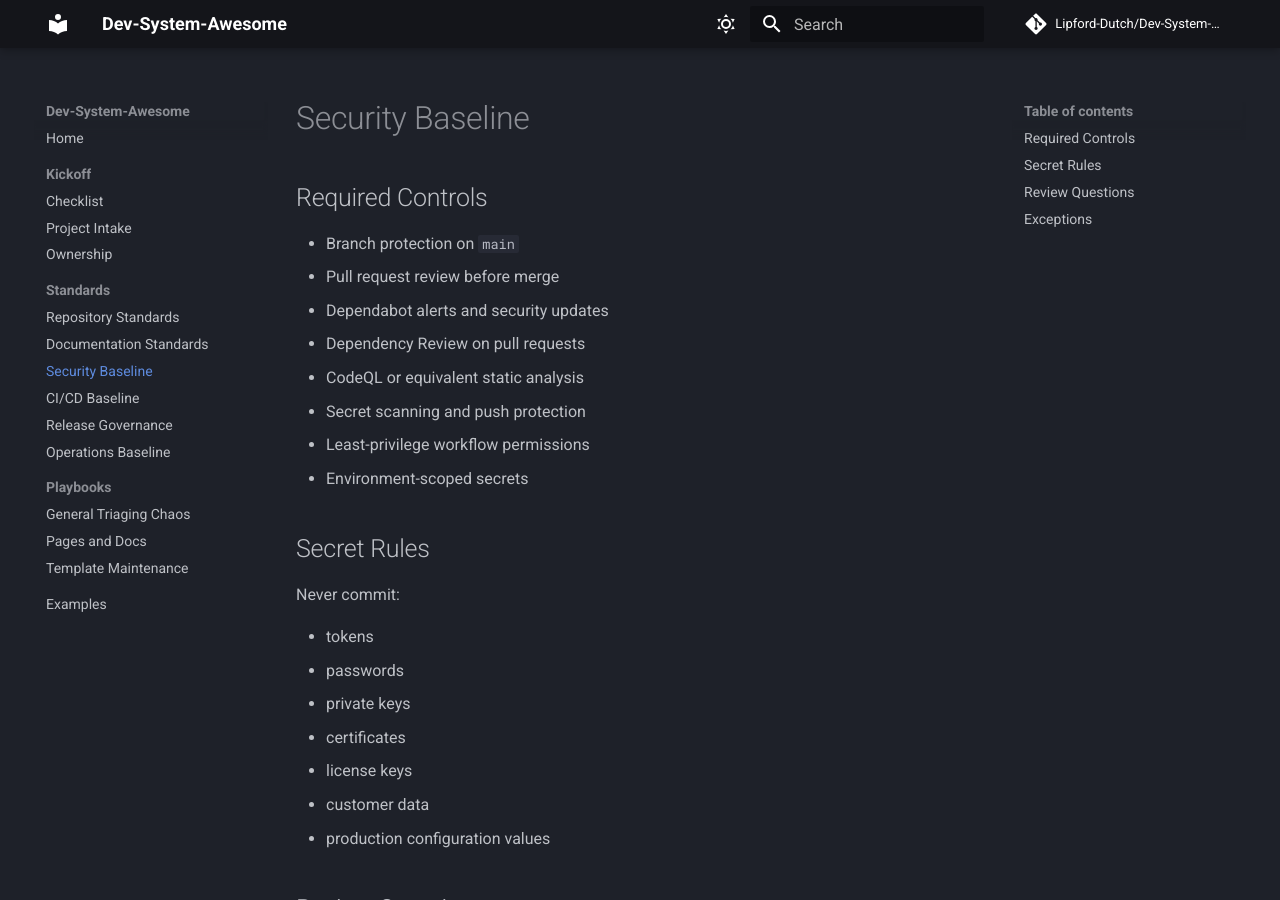
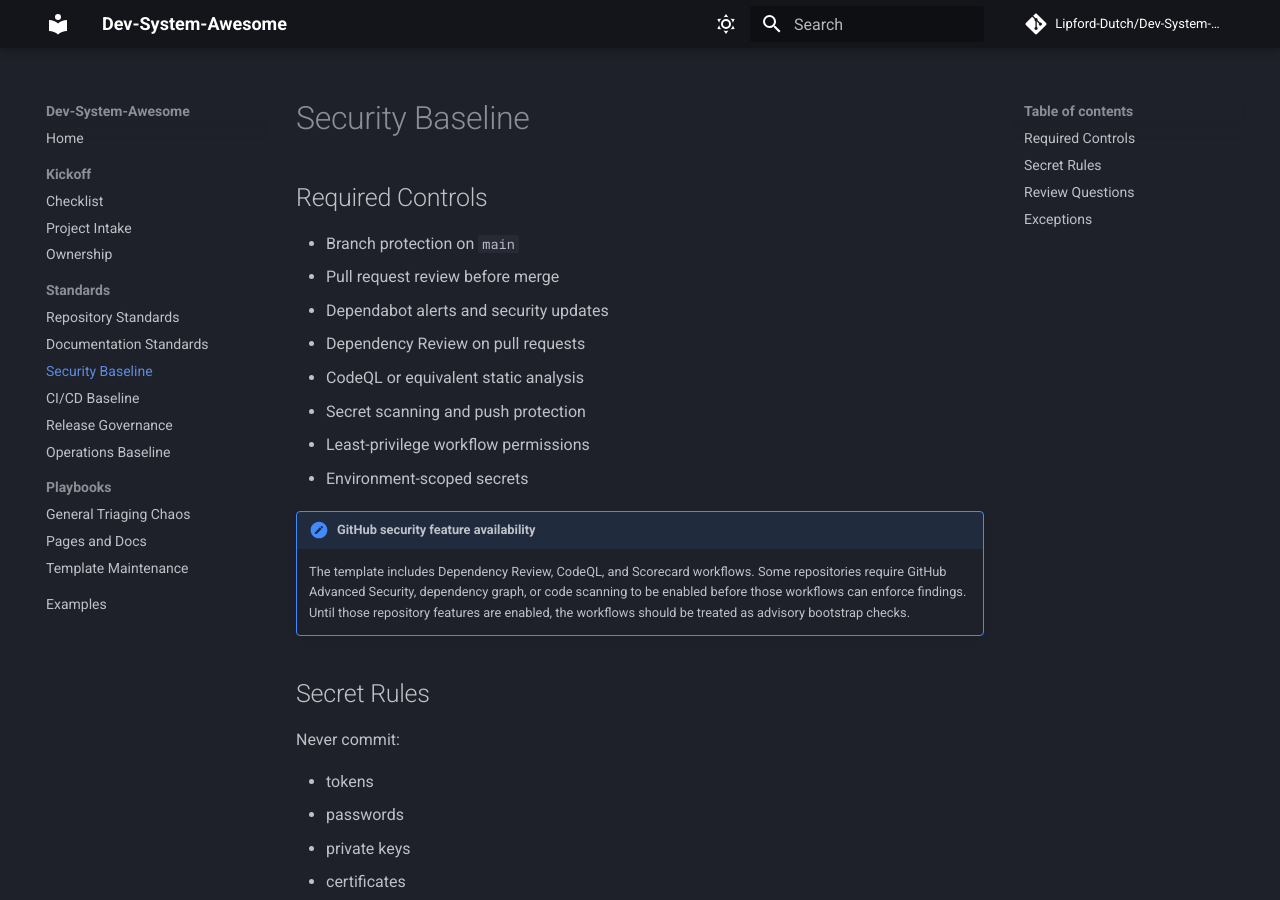
Before and after one commit to Lipford-Dutch/GOC-Base-Repo-Template, an MkDocs documentation site: the page built from docs/security-baseline.md, in a window 1280 px wide and 900 px high. Built offline with MkDocs 1.6.1 and Material for MkDocs 9.7.7, drawn with Linux system fonts in a browser that asks for light colours; comment, search, counter and statistics services are not loaded.

Commit message:
fix(template): make security scans advisory
Allow the template repository to validate before GitHub Advanced Security and dependency graph are enabled, while documenting the required setup to make these scans blocking.

```diff
--- a/docs/security-baseline.md
+++ b/docs/security-baseline.md
@@ -10,6 +10,14 @@
 - Secret scanning and push protection
 - Least-privilege workflow permissions
 - Environment-scoped secrets
+
+!!! note "GitHub security feature availability"
+
+    The template includes Dependency Review, CodeQL, and Scorecard workflows.
+    Some repositories require GitHub Advanced Security, dependency graph, or
+    code scanning to be enabled before those workflows can enforce findings.
+    Until those repository features are enabled, the workflows should be treated
+    as advisory bootstrap checks.
 
 ## Secret Rules
 
```
Also changed, not shown: reports/template-kickoff-audit.md (+2 -0 lines), 3 other files.
